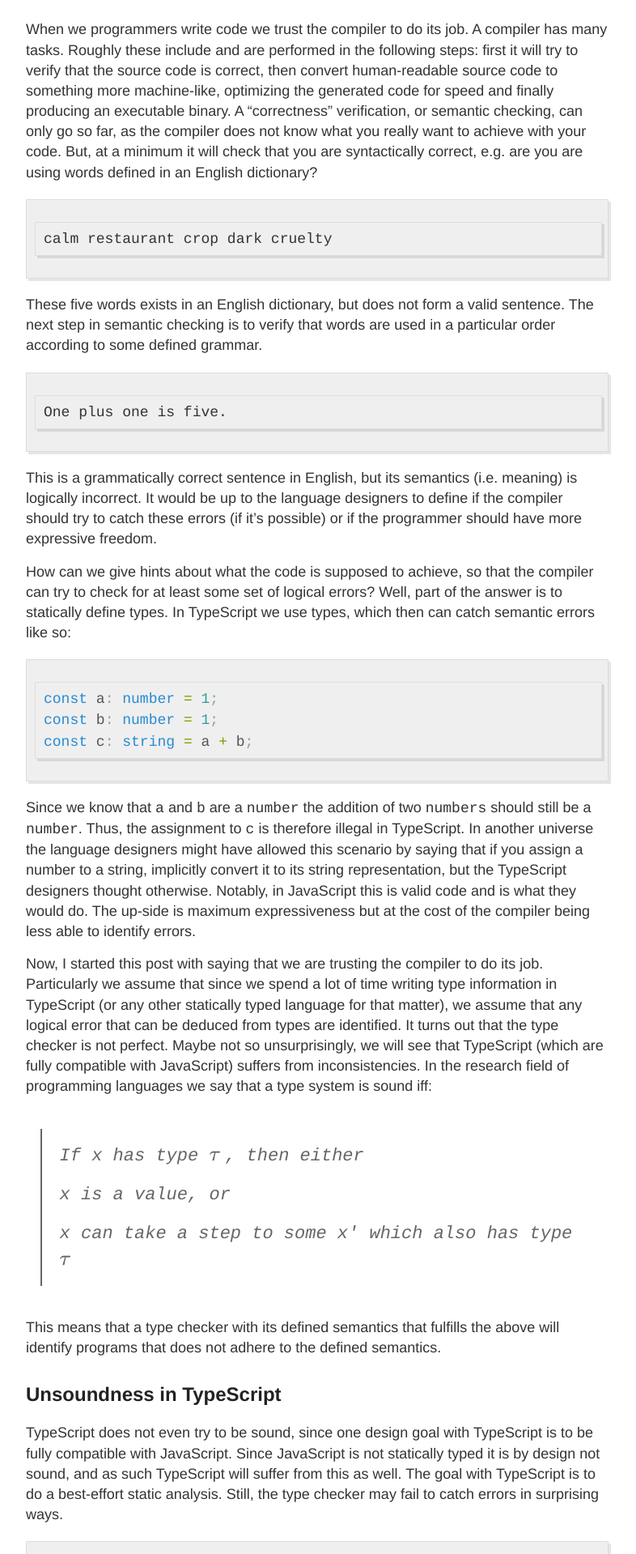
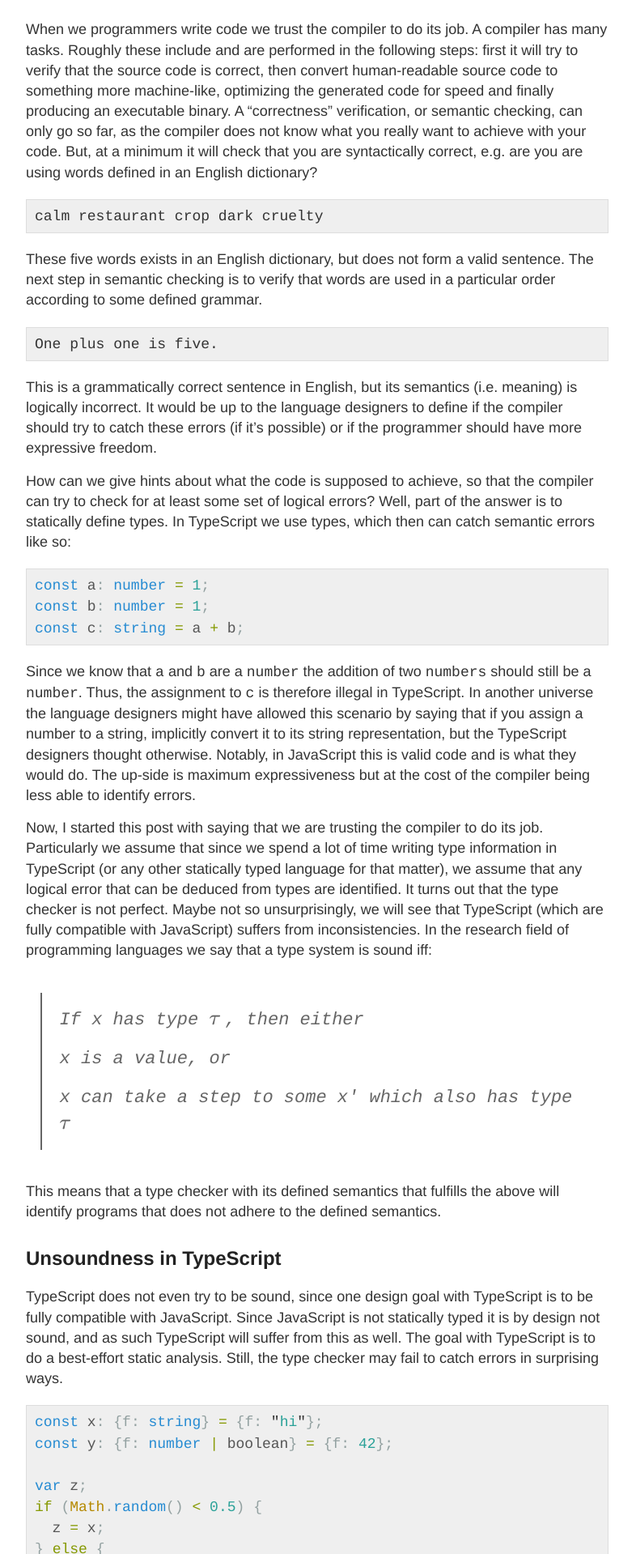
Before and after one commit to JonasNorlinder/jonasnorlinder.github.io, a Jekyll site: the page built from _posts/2022-04-25-Broken-world.md, in a window 1280 px wide. Shown: the part 353-2272 px from the top of the page at 81% size, without its empty margins (248-1034 px from the left). Built offline with Jekyll 4.4.1, drawn with Linux system fonts in a browser that asks for light colours; formulas are drawn with MathJax 3.

Commit message:
Better code styling

```diff
--- a/_sass/_highlights.scss
+++ b/_sass/_highlights.scss
@@ -1,13 +1,10 @@
 
-.highlight {
+pre.highlight {
   background-color: #efefef;
   padding: 7px 7px 7px 10px;
   border: 1px solid #ddd;
-  -moz-box-shadow: 3px 3px rgba(0,0,0,0.1);
-  -webkit-box-shadow: 3px 3px rgba(0,0,0,0.1);
-  box-shadow: 3px 3px rgba(0,0,0,0.1);
   margin: 20px 0 20px 0;
-  overflow: scroll;
+  overflow: auto;
 }
 
 code {
```
